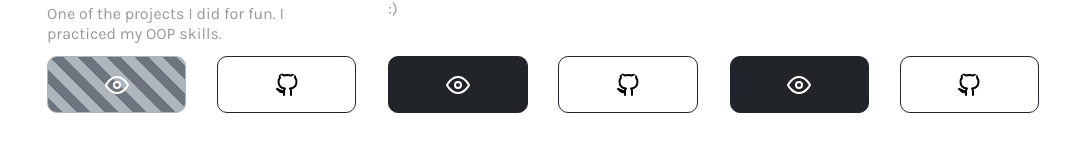
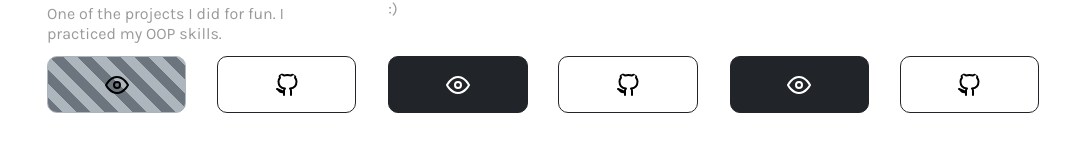
Before and after one commit to mehmetalperen/portfolio-3.0, a React (Create React App) app: page / in a window 1280 px wide. Shown: the part 1753-1916 px from the top of the page, without its empty margins (97-1167 px from the left). Built offline with nearby package versions, Linux system fonts and the light colour scheme.

Commit message:
display black icon when btn is disabled"

```diff
--- a/src/components/ProjectCard.jsx
+++ b/src/components/ProjectCard.jsx
@@ -81,7 +81,15 @@
             props.projectObj.pjPreviewURL === null ? "disabledBtn" : ""
           }`}
         >
-          <img src="eye 1.svg" alt="" className="btn-icon" />
+          <img
+            src={
+              props.projectObj.pjPreviewURL === null
+                ? "black-preview-icon.svg"
+                : "eye 1.svg"
+            }
+            alt=""
+            className="btn-icon"
+          />
         </a>
         <a
           href={props.projectObj.pjGitHubURL}
@@ -179,7 +187,6 @@
             #adb5bd 10px,
             #adb5bd 20px
           );
-          color: black;
           cursor: not-allowed;
         }
         .disabledBtn:hover {
```
Also changed, not shown: public/black-preview-icon.svg (added), public/white-github-icon.svg (added).
